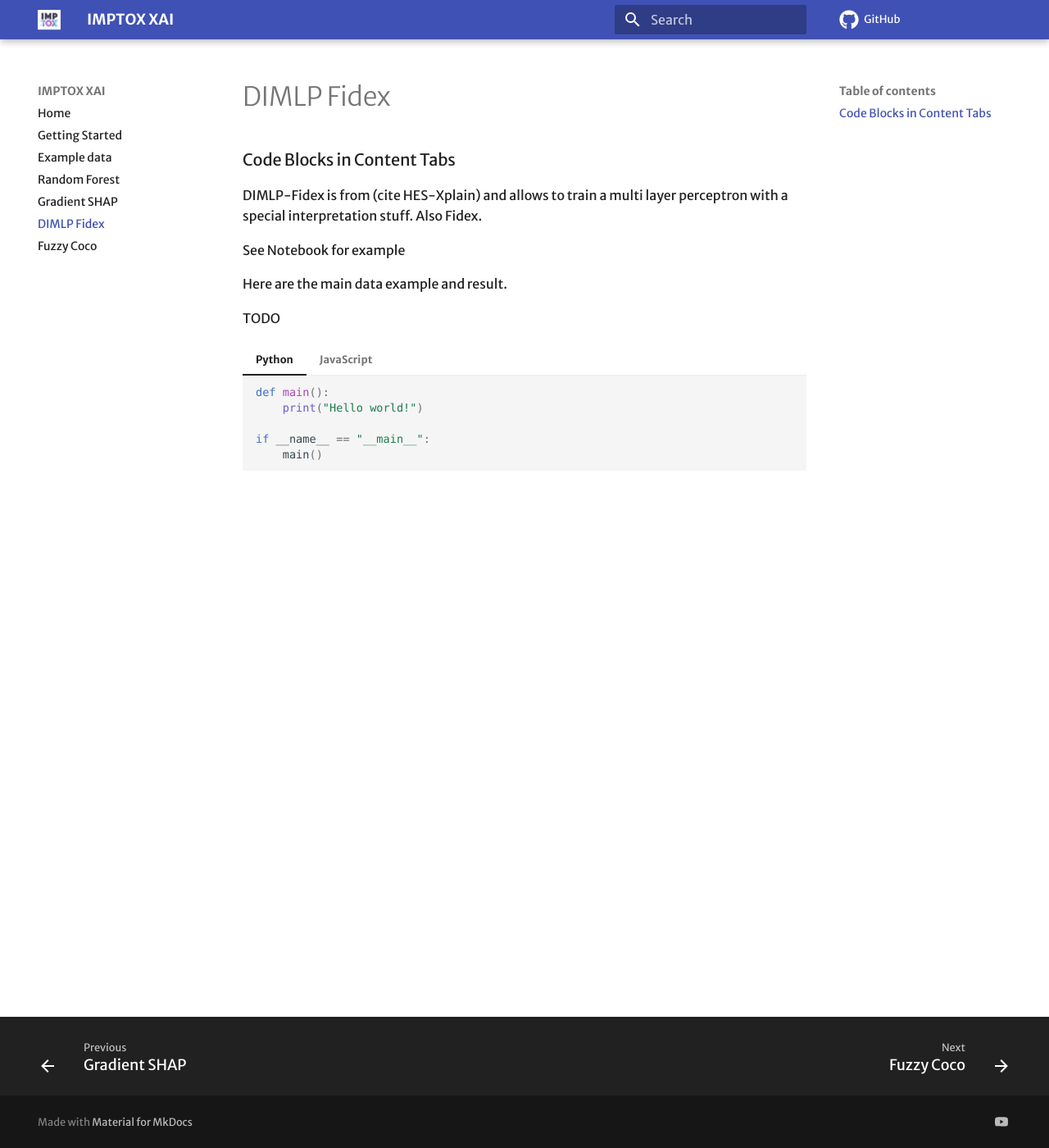
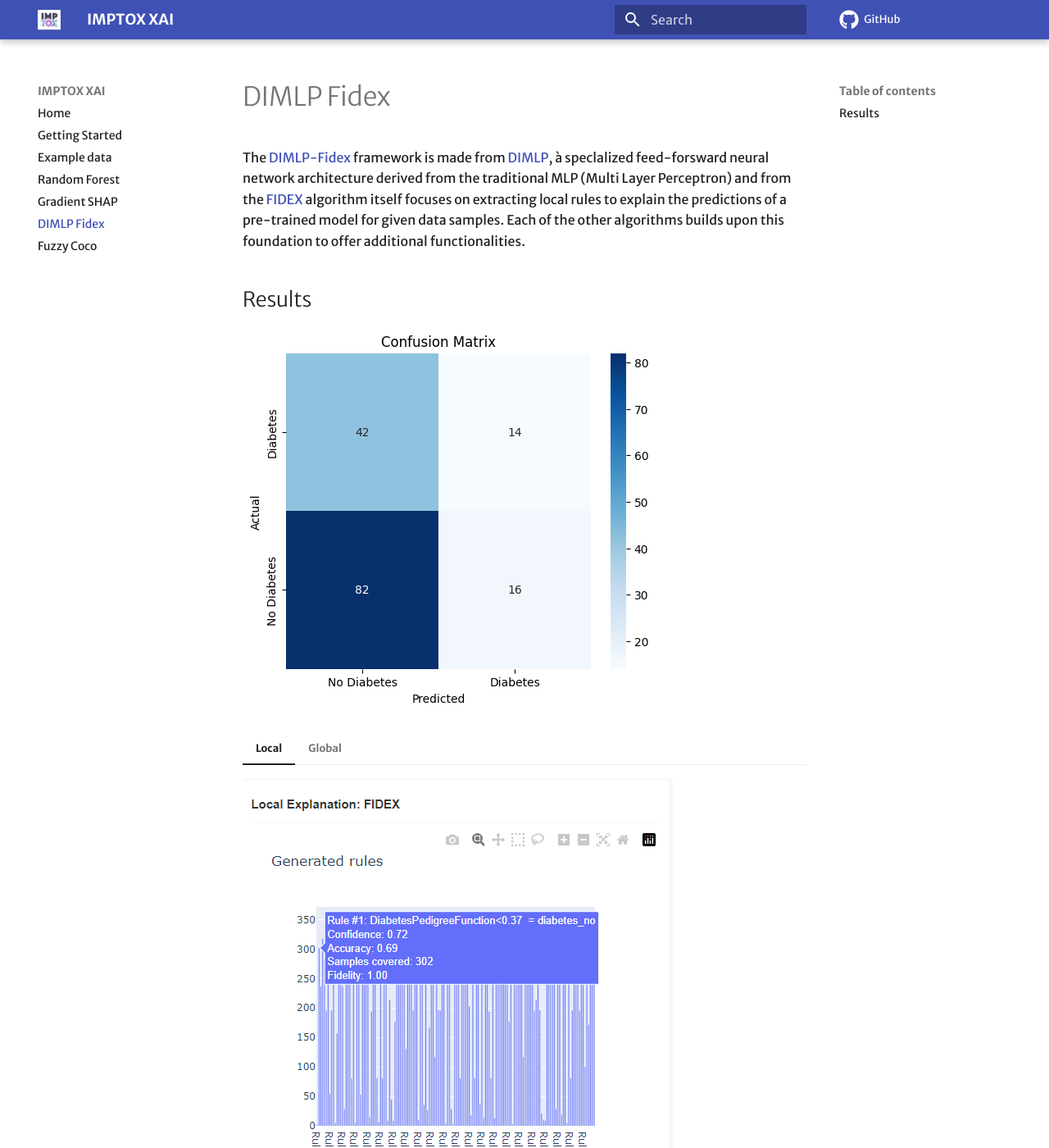
Before and after one commit to ThibaultSchowing/IMPTOX_XAI, an MkDocs documentation site: the page built from docs/dDIMLP-Fidex.md, in a window 1280 px wide and 1400 px high. Shown: the whole window at 82% size. Built offline with MkDocs 1.6.1 and Material for MkDocs 9.7.7, drawn with Linux system fonts in a browser that asks for light colours; some web fonts are replaced; comment, search, counter and statistics services are not loaded.

````diff
--- a/docs/dDIMLP-Fidex.md
+++ b/docs/dDIMLP-Fidex.md
@@ -1,31 +1,18 @@
 # DIMLP Fidex
 
-### Code Blocks in Content Tabs
+The [DIMLP-Fidex](https://hes-xplain.github.io/documentation/dimlpfidex/overview/) framework is made from [DIMLP](https://hes-xplain.github.io/documentation/dimlpfidex/dimlp/overview/), à speclalized feed-forsward neural network architecture derived from the traditional MLP (Multi Layer Perceptron) and from the [FIDEX](https://hes-xplain.github.io/documentation/dimlpfidex/fidex/overview/) algorithm itself focuses on extracting local rules to explain the predictions of a pre-trained model for given data samples. Each of the other algorithms builds upon this foundation to offer additional functionalities.
 
-DIMLP-Fidex is from (cite HES-Xplain) and allows to train a multi layer perceptron with a special interpretation stuff. Also Fidex.
+## Results
 
-See Notebook for example
 
-Here are the main data example and result.
 
-TODO
+![Confusion Matrix](./assets/img/DIMLP_Fidex_CM.png)
 
-=== "Python"
+=== "Local"
+    ![Local Rules](./assets/img/dimlp_fidex_localexp.png)
 
-    ```py
-    def main():
-        print("Hello world!")
 
-    if __name__ == "__main__":
-        main()
-    ```
+=== "Global"
+    ![Global Rules](./assets/img/dimlp_fidex_glo.png)
 
-=== "JavaScript"
-
-    ```js
-    function main() {
-        console.log("Hello world!");
-    }
-
-    main();
-    ```
+asdf
````
Also changed, not shown: docs/aInstallation.md (+15 -15 lines), docs/cMLP.md (+5 -3 lines), docs/index.md (+1 -1 lines), docs/assets/img/DIMLP_Fidex_CM.png (added), docs/assets/img/dimlp_fidex_glo.png (added), docs/assets/img/dimlp_fidex_localexp.png (added), 2 other files.
